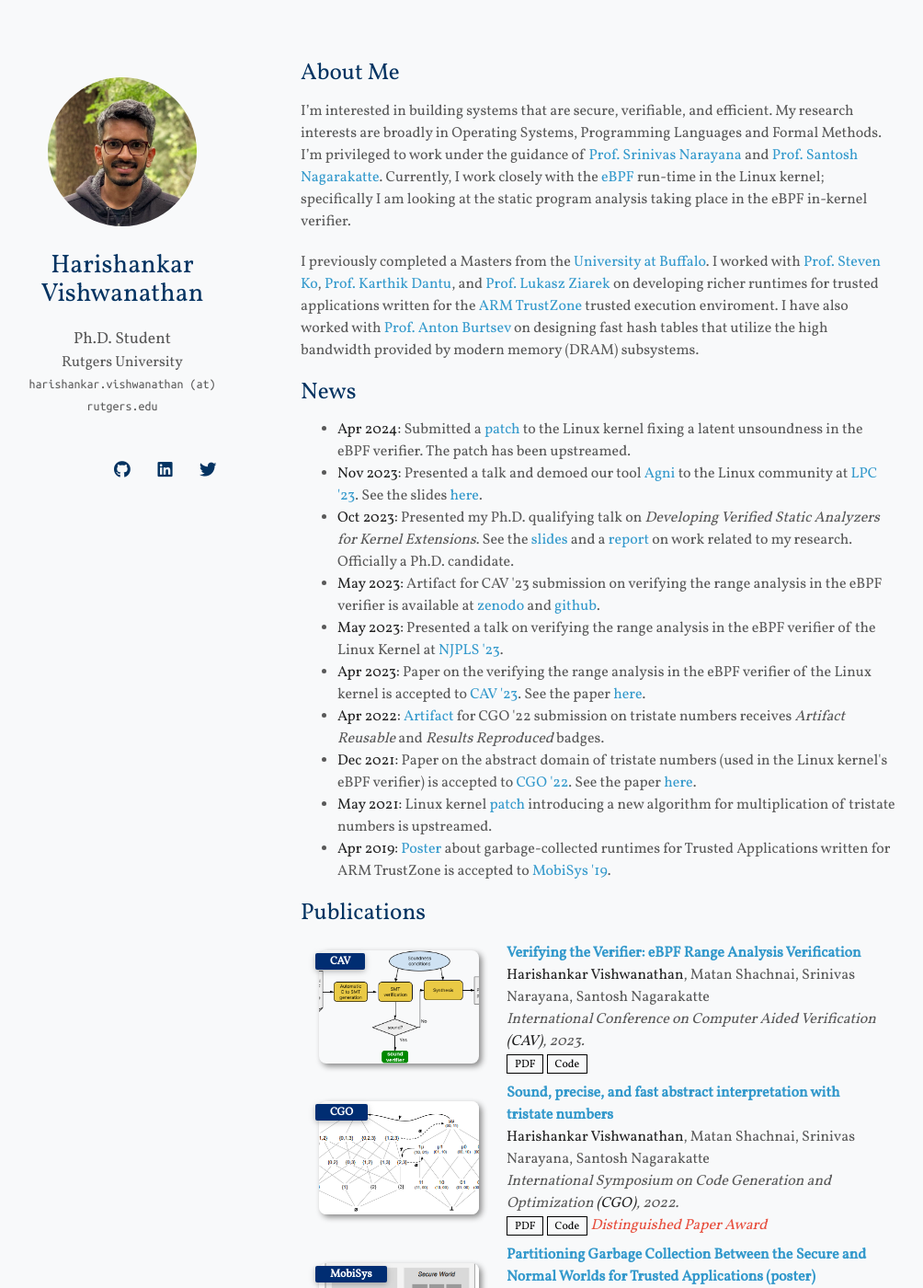
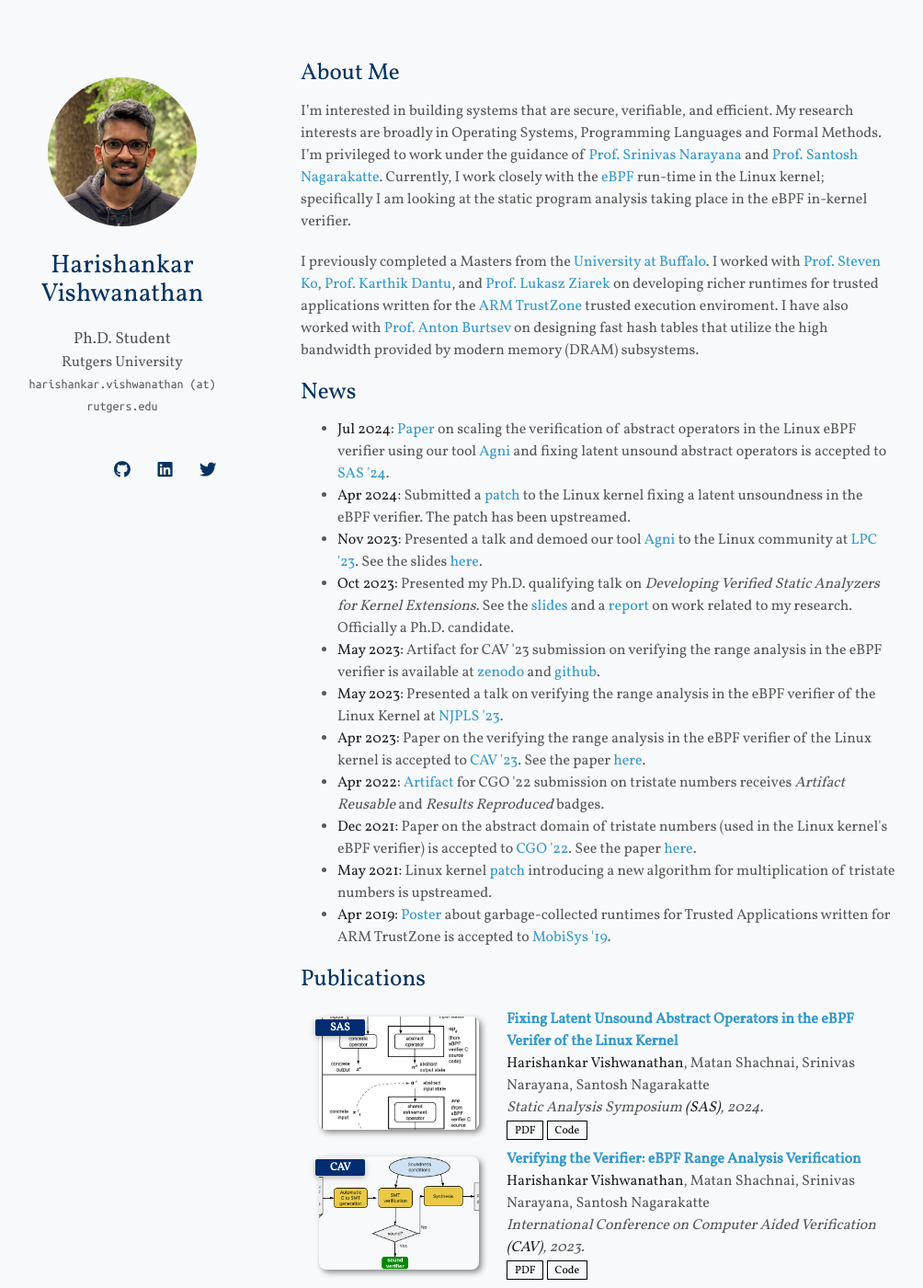
Before and after one commit to harishankarv/harishankarv.github.io, a Jekyll site: the page built from index.md, in a window 1280 px wide and 1400 px high. Shown: the whole window at 92% size, without its empty margins (143-1147 px from the left). Built offline with Jekyll 4.4.1, drawn with Linux system fonts in a browser that asks for light colours; nearby versions of some CDN libraries; some web fonts are replaced; a style sheet for code colours, icons or effects is not loaded; our own code applies the rules of GitHub Pages for plain Markdown files.

Commit message:
add sas24

```diff
--- a/_includes/publications.md
+++ b/_includes/publications.md
@@ -2,6 +2,28 @@
 
 <div class="publications">
 <ol class="bibliography">
+
+<li>
+<div class="pub-row">
+
+  <div class="col-sm-3 abbr" style="position: relative;padding-right: 15px;padding-left: 15px;">
+    <img src="assets/img/sas24_paper.png" class="teaser img-fluid z-depth-1">
+    <abbr class="badge">SAS</abbr>
+  </div>
+
+  <div class="col-sm-9" style="position: relative;padding-right: 15px;padding-left: 20px;">
+    <div class="title"><a href="assets/files/agni-cav23.pdf">Fixing Latent Unsound Abstract Operators in the
+eBPF Verifer of the Linux Kernel</a></div>
+    <div class="author"><strong>Harishankar Vishwanathan</strong>, Matan Shachnai, Srinivas Narayana, Santosh Nagarakatte</div>
+    <div class="periodical"><em>Static Analysis Symposium <strong>(SAS)</strong>, 2024.</em></div>
+    <div class="links">
+      <a href="assets/files/agni_sas24.pdf" class="btn btn-sm z-depth-0" role="button" target="_blank" style="font-size:12px;">PDF</a>
+      <a href="https://github.com/bpfverif/agni" class="btn btn-sm z-depth-0" role="button" target="_blank" style="font-size:12px;">Code</a>
+      <!-- <a href="https://dblp.uni-trier.de/rec/conf/cvpr/LiuSLSS20.html?view=bibtex" class="btn btn-sm z-depth-0" role="button" target="_blank" style="font-size:12px;">BibTex</a> -->
+    </div>
+  </div>
+</div>
+</li>
 
 <li>
 <div class="pub-row">
--- a/index.md
+++ b/index.md
@@ -16,6 +16,9 @@ I previously completed a Masters from the [University at Buffalo](https://www.bu
 ## News
 
 <ul>
+  <li>
+    <strong>Jul 2024: </strong><a href="assets/files/agni_sas24.pdf">Paper</a> on scaling the verification of abstract operators in the Linux eBPF verifier using our tool <a href="https://github.com/bpfverif/agni">Agni</a> and fixing latent unsound abstract operators is accepted to <a href="https://2024.splashcon.org/home/sas-2024">SAS '24</a>.
+  </li>
   <li>
     <strong>Apr 2024: </strong> Submitted a <a href="https://git.kernel.org/pub/scm/linux/kernel/git/bpf/bpf-next.git/commit/?id=1f586614f3ffa80fdf2116b2a1bebcdb5969cef8">patch</a> to the Linux kernel fixing a latent unsoundness in the eBPF verifier. The patch has been upstreamed.
   </li>
```
Also changed, not shown: assets/img/sas24_paper.png (added), 1 other file.
